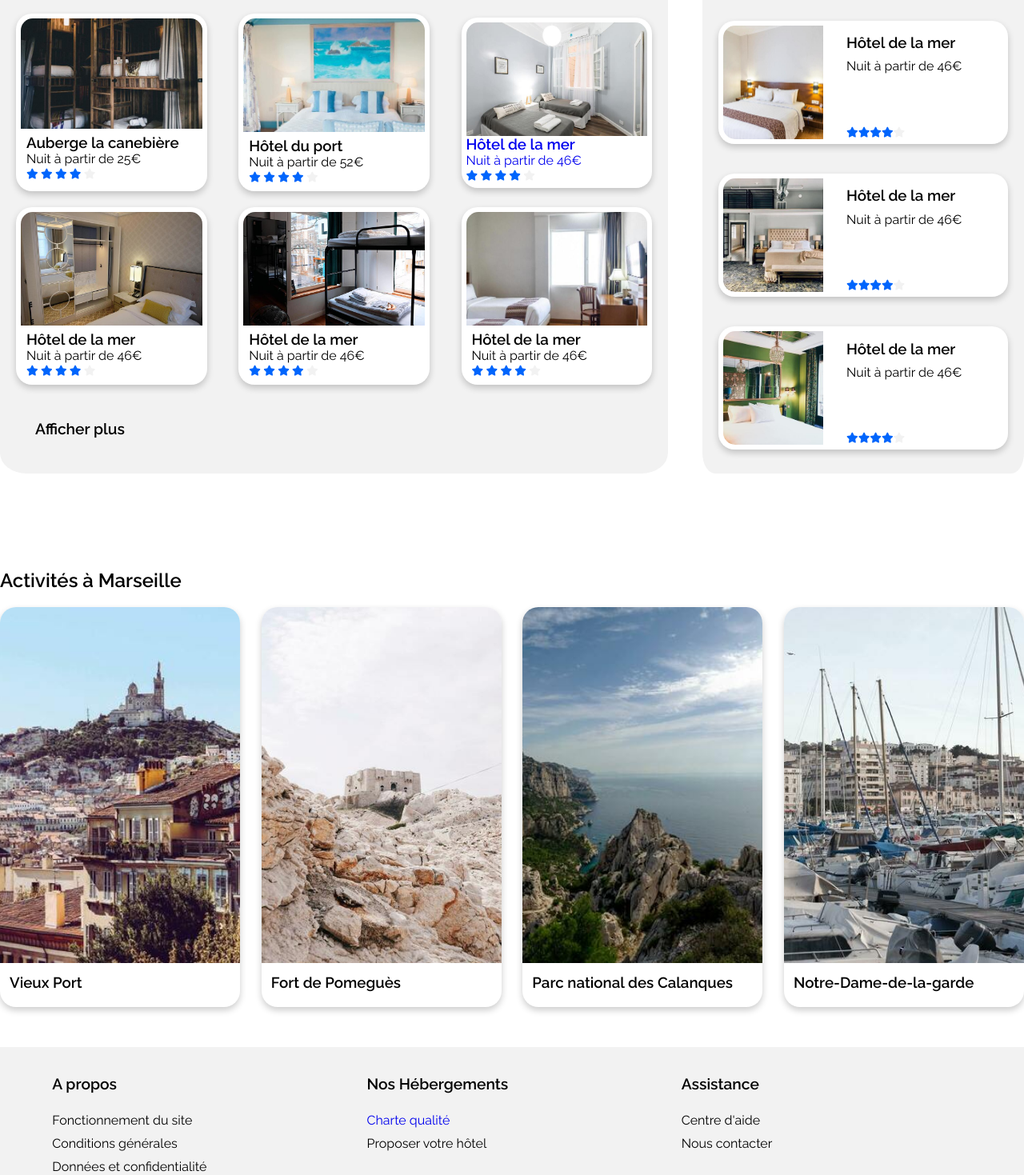
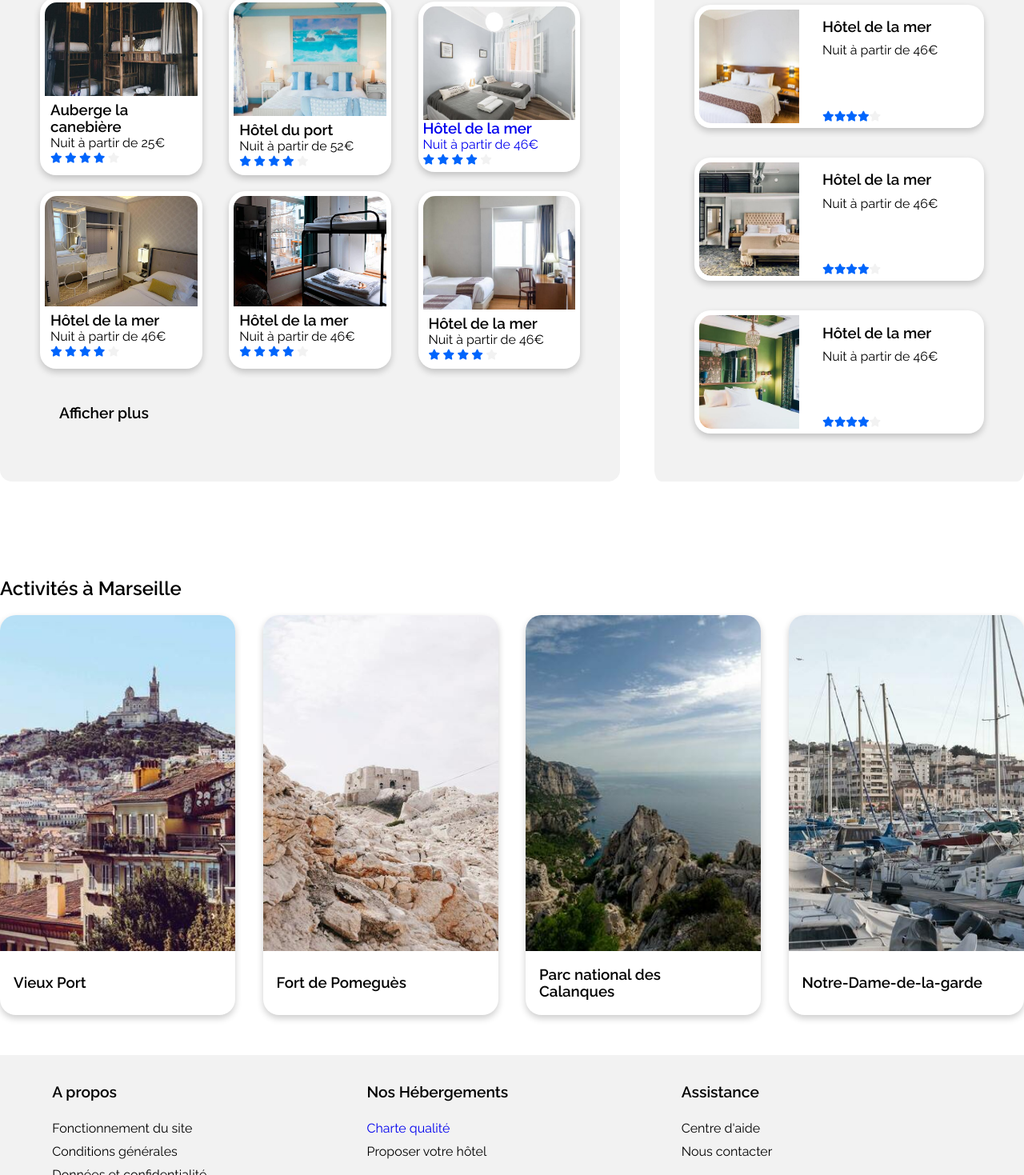
Before and after one commit to zenelidev/P1, a plain HTML site: page index.html in a window 1280 px wide. Shown: the part 519-1988 px from the top of the page at 80% size. Drawn offline with Linux system fonts and the light colour scheme.

Commit message:
css desktop update

```diff
--- a/css/style.css
+++ b/css/style.css
@@ -86,9 +86,11 @@ body{
 
 .nav__item:hover{
     border-top: 4px solid #0065FC;
+
+}
+.nav__item:hover a{
     color: #0065FC;
 }
-
 .nav__item a {
     color: black;
 }
@@ -121,7 +123,6 @@ header{
 
 .header__logo{
     width:65px;
-    height: 25px;
 }
 .search__form{
     display: flex;
@@ -205,7 +206,7 @@ input::placeholder{
 
 .filters__text{
     flex-basis: 100%;
-    padding: 2.5em 0;
+    padding-top: 30px;
 }
 
 .filters__text i{
@@ -347,8 +348,9 @@ input::placeholder{
     border-top-right-radius: 15px;
     object-fit: cover;
     max-width: 100%;
-    HEIGHT: 445PX;
-    min-width: 300px;
+    height: 100%;
+    flex:1;
+    overflow-y: hidden;
 }
 
 .activities__link{
@@ -359,9 +361,9 @@ input::placeholder{
 
 .activities__content{
     display: flex;
-    justify-content: flex-end;
     align-items: center;
-    flex-basis: 10%;
+    flex-basis: 80px;
+    padding: 0px 17px;
 }
 
 .activities__card-title{
@@ -375,9 +377,9 @@ input::placeholder{
     background-color: #F2F2F2;
     justify-content: space-between;
     flex-basis: 68%;
-    padding: 20px;
+    padding: 50px;
     GAP: 20PX;
-    border-radius: 4%;
+    border-radius: 2%;
 }
 
 .accomodations__title{
@@ -400,9 +402,9 @@ input::placeholder{
     flex-direction: column;
     flex-basis: 28%;
     justify-content: space-evenly;
-    padding: 20px;
+    padding: 50px;
     gap: 19px;
-    border-radius: 4%;
+    border-radius: 2%;
 }
 
 .popular__title{
```
